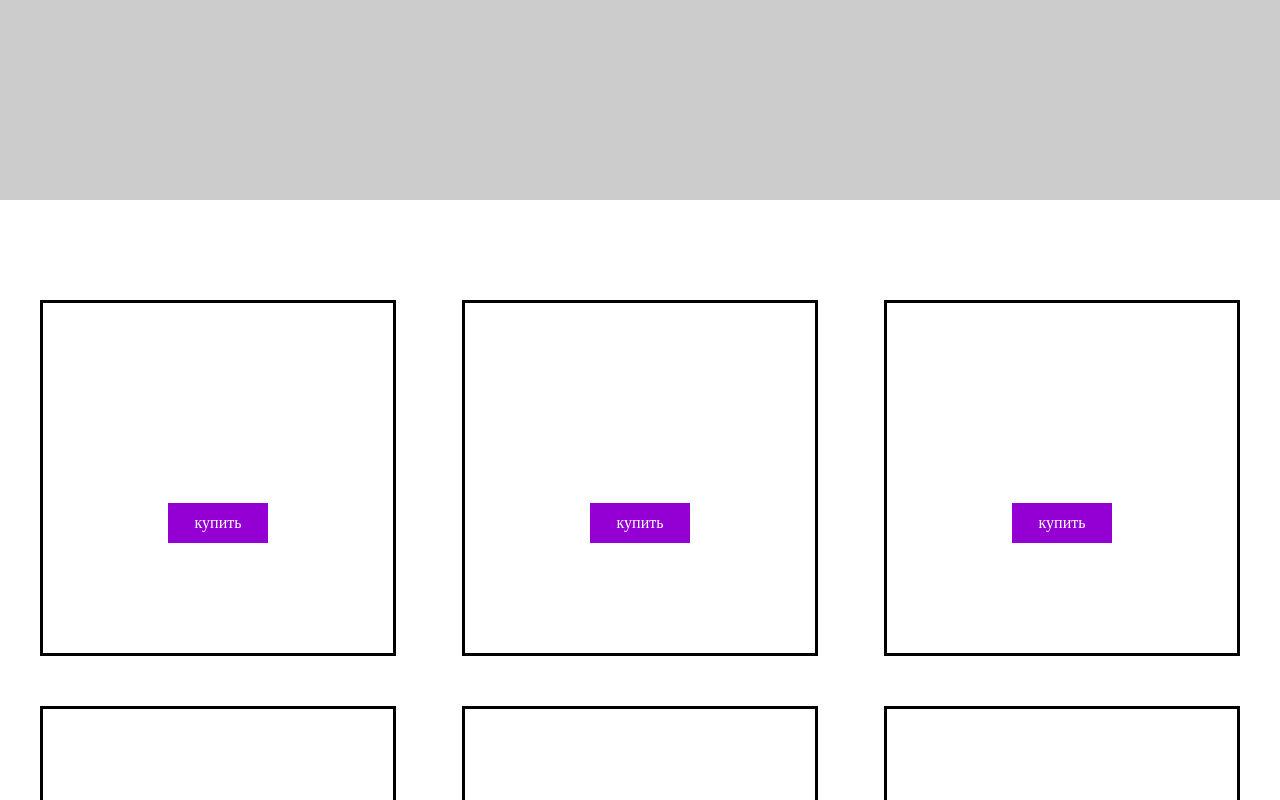
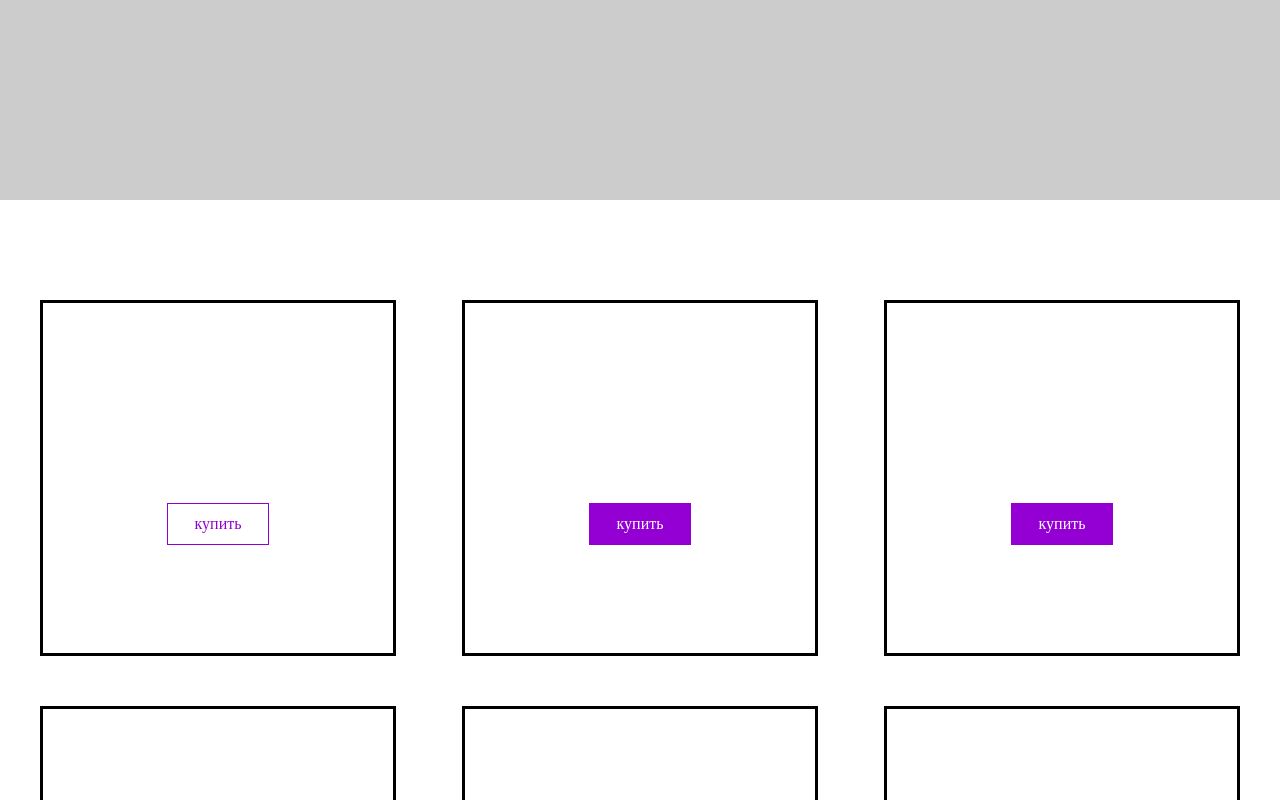
Before and after one commit to OtusGit/Lesson3, a plain HTML site: page Index.html in a window 1280 px wide. In both pictures the pointer is over the element 218 px from the left and 523 px from the top of the page. Shown: the top 800 px of the page. Drawn offline with Linux system fonts and the light colour scheme.

Commit message:
Добавил эффект наведения. Финишный вариант

```diff
--- a/style.css
+++ b/style.css
@@ -43,4 +43,12 @@
     margin: 200px auto 0;
     text-align: center;
     line-height: 40px;
+    border: 1px solid transparent;
+    transition: all 0.5s;
 }
+
+.button:hover {
+    border: 1px solid darkviolet;
+    background-color: #FFFFFF;
+    color: darkviolet;
+}
```
